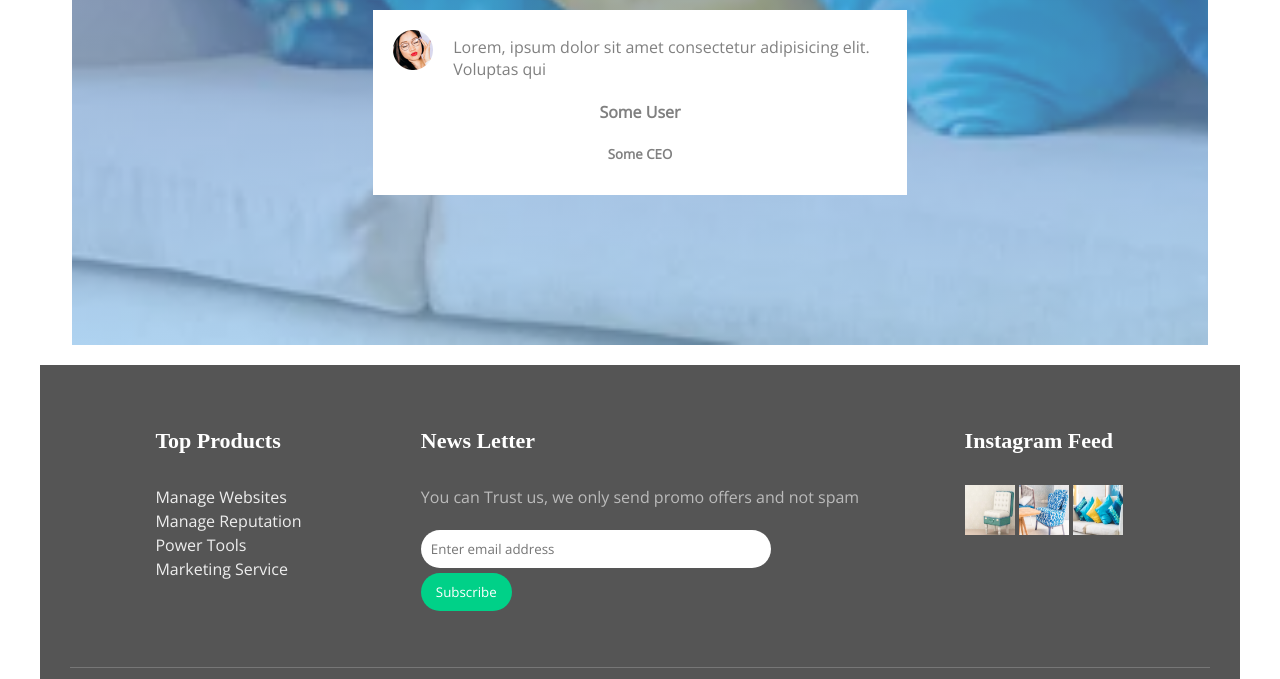
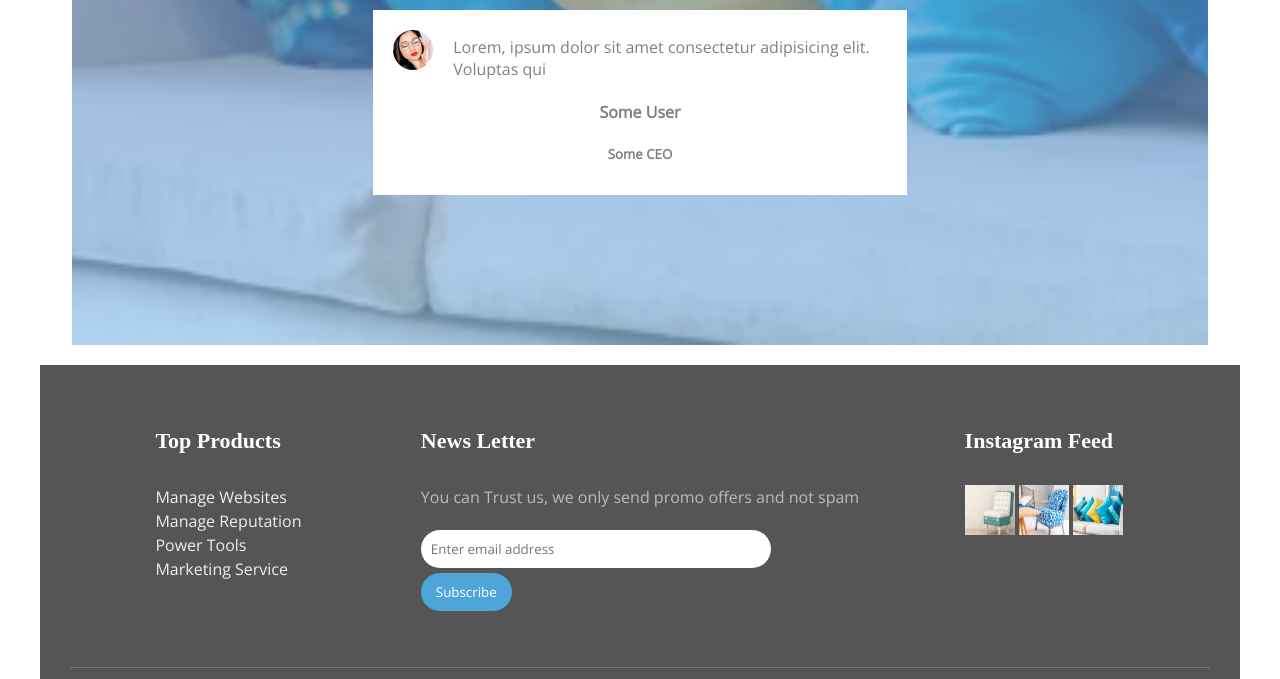
Before and after one commit to ghulamali16/WebUI_Task, a plain HTML site: page index.html in a window 1280 px wide. Shown: the part 4405-5084 px from the top of the page. Drawn offline with nearby package versions, Linux system fonts and the light colour scheme.

Commit message:
btn color and queries
updated the newsletter button color and centered and resized the image

```diff
--- a/style.css
+++ b/style.css
@@ -327,7 +327,7 @@ input[type="email"] {
     margin-top: 0.3125rem;
 }
 input[type="submit"] {
-    background-color: #00d188;
+    background-color: #4da5d8;
     color: #fff;
     cursor: pointer;
     border-radius: 10em;
```
